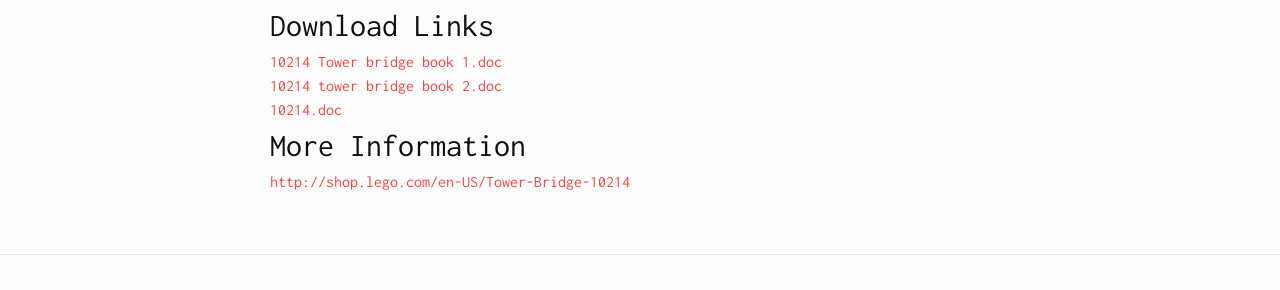
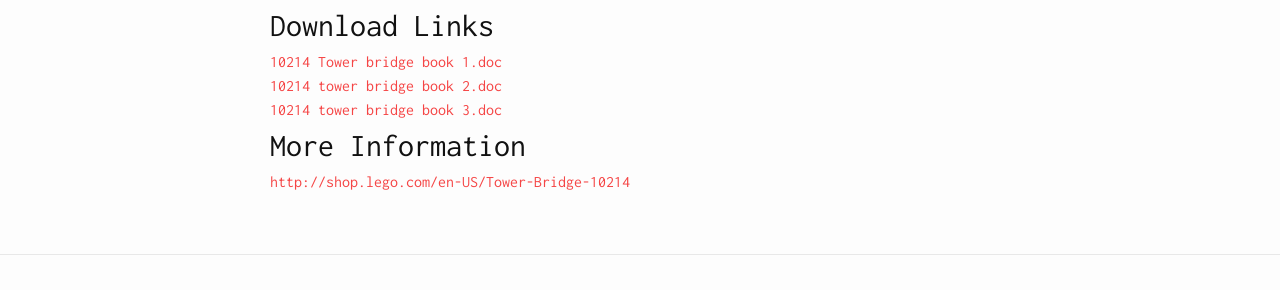
Before and after one commit to may5bee/lego-for-the-blind, a Jekyll site: the page built from _instructions/Tower Bridge.markdown, in a window 1280 px wide. Shown: the part 205-495 px from the top of the page. Built offline with Jekyll 4.4.1, drawn with Linux system fonts in a browser that asks for light colours.

```diff
--- a/_instructions/Tower Bridge.markdown
+++ b/_instructions/Tower Bridge.markdown
@@ -7,5 +7,5 @@ link: http://shop.lego.com/en-US/Tower-Bridge-10214
 filenames:
 - 10214 Tower bridge book 1.doc
 - 10214 tower bridge book 2.doc
-- 10214.doc
+- 10214 tower bridge book 3.doc
 ---
--- a/_instructions/Town Hall.markdown
+++ b/_instructions/Town Hall.markdown
@@ -7,5 +7,5 @@ link: http://shop.lego.com/en-US/Town-Hall-10224
 filenames:
 - 10224 Town Hall book 1.doc
 - 10224 town hall book 2.doc
-- 10224.doc
+- 10224 town hall book 3.doc
 ---
```
Also changed, not shown: 4 other files.
